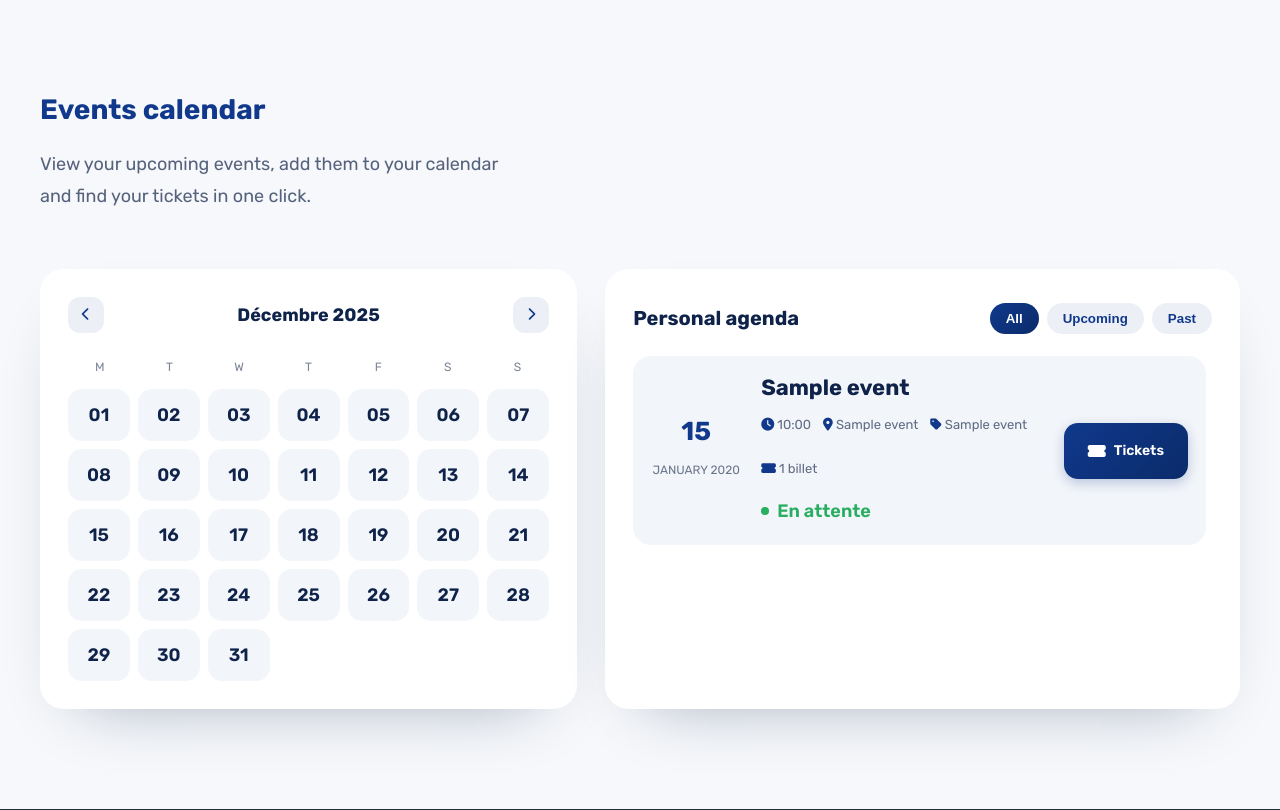
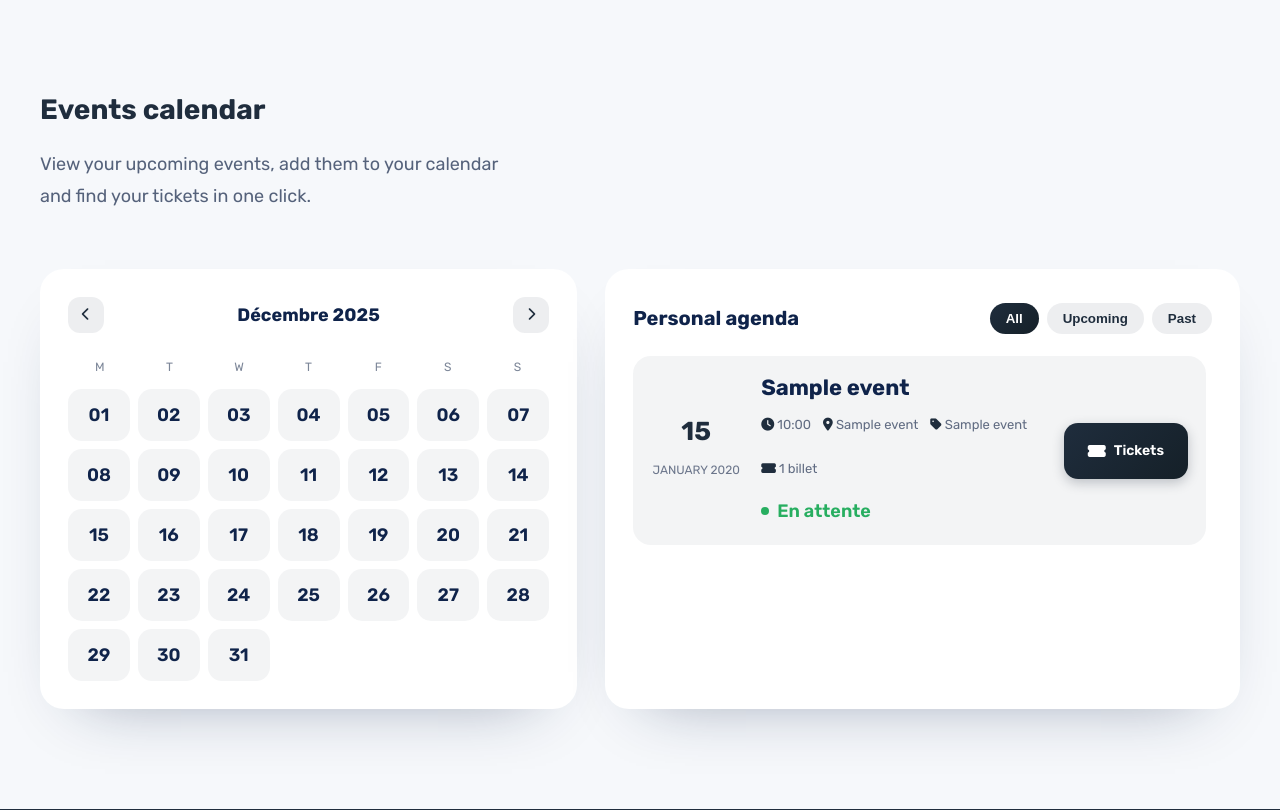
Before and after one commit to ainamanampisoa/Aiolia-event, a Symfony app: template Aiolia-event-front/templates/profile/calendar.html.twig in a window 1280 px wide. Shown: the part 144-954 px from the top of the page. Run offline with Twig, Linux system fonts and the light colour scheme; the template is opened without the code that fills it: most values are stand-ins (such as "Sample title", 1, 10 or a date in 2020); some libraries are stand-ins or nearby versions; some web fonts are replaced.

Commit message:
css calendar

```diff
--- a/Aiolia-event-front/public/vente-ticket/css/profile-calendar.css
+++ b/Aiolia-event-front/public/vente-ticket/css/profile-calendar.css
@@ -17,7 +17,7 @@
 .calendar-header h1 {
     margin: 0;
     font-size: 28px;
-    color: #10398C;
+    color: #1F2D3D;
 }
 
 .calendar-header p {
@@ -85,8 +85,8 @@
 
 .calendar-month-header .nav {
     border: none;
-    background: rgba(16, 57, 140, 0.08);
-    color: #10398C;
+    background: rgba(31, 45, 61, 0.08);
+    color: #1F2D3D;
     border-radius: 12px;
     width: 36px;
     height: 36px;
@@ -164,14 +164,14 @@
     border: none;
     border-radius: 999px;
     padding: 8px 16px;
-    background: rgba(16, 57, 140, 0.08);
-    color: #10398C;
+    background: rgba(31, 45, 61, 0.08);
+    color: #1F2D3D;
     font-weight: 600;
     cursor: pointer;
 }
 
 .agenda-filters .tag.active {
-    background: linear-gradient(135deg, #10398C, #0B2B6A);
+    background: linear-gradient(135deg, #1F2D3D, #152028);
     color: #ffffff;
 }
 
@@ -188,7 +188,7 @@
     display: grid;
     grid-template-columns: 90px 1fr auto;
     gap: 20px;
-    background: rgba(16, 57, 140, 0.05);
+    background: rgba(31, 45, 61, 0.05);
     border-radius: 18px;
     padding: 18px;
     align-items: center;
@@ -204,7 +204,7 @@
 .agenda-date .day {
     font-size: 26px;
     font-weight: 700;
-    color: #10398C;
+    color: #1F2D3D;
 }
 
 .agenda-date .month {
@@ -227,7 +227,7 @@
 }
 
 .agenda-meta i {
-    color: #10398C;
+    color: #1F2D3D;
 }
 
 .agenda-status {
@@ -271,13 +271,13 @@
     gap: 8px;
     padding: 12px 24px;
     border-radius: 14px;
-    background: linear-gradient(135deg, #10398C 0%, #0B2B6A 100%);
+    background: linear-gradient(135deg, #1F2D3D 0%, #152028 100%);
     color: #ffffff;
     text-decoration: none;
     font-weight: 600;
     font-size: 14px;
     transition: all 0.3s ease;
-    box-shadow: 0 4px 12px rgba(16, 57, 140, 0.25);
+    box-shadow: 0 4px 12px rgba(31, 45, 61, 0.25);
     border: none;
     cursor: pointer;
     white-space: nowrap;
```
Also changed, not shown: other parts of Aiolia-event-front/public/vente-ticket/css/profile-calendar.css (+13 -13 lines).
